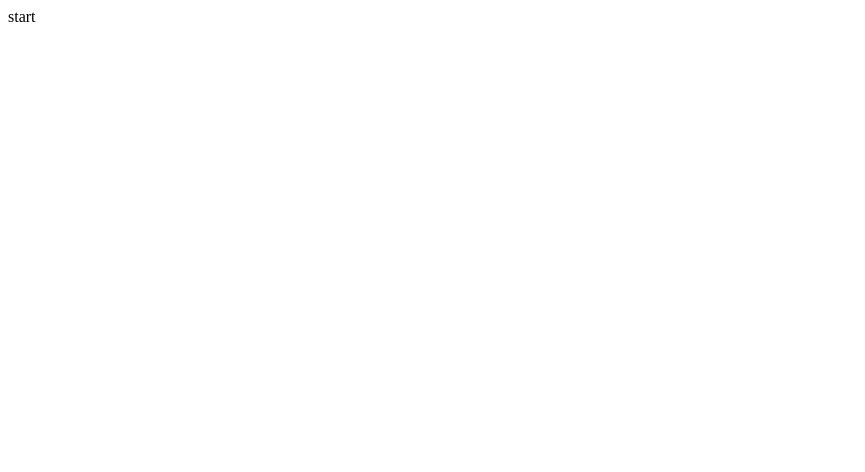
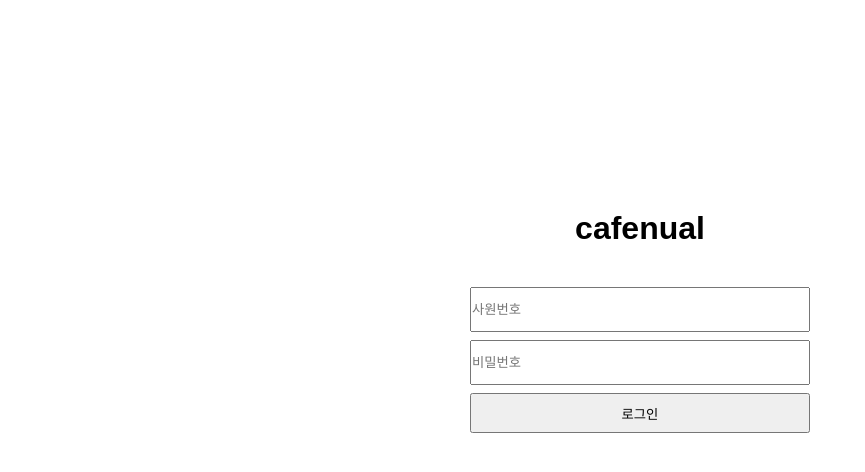
Before and after one commit to cafenual/cafenual-do, a React (Create React App) app in the folder cafenual-front/: page /login in a window 1280 px wide. Shown: the top 472 px of the page, without its empty margins (0-865 px from the left). Built offline with nearby package versions, Linux system fonts and the light colour scheme.

Commit message:
Implements : 로그인 기능(프론트)

```diff
--- a/cafenual-front/package.json
+++ b/cafenual-front/package.json
@@ -10,8 +10,10 @@
     "@types/node": "^12.20.7",
     "@types/react": "^17.0.3",
     "@types/react-dom": "^17.0.3",
+    "@types/react-router-dom": "^5.1.7",
     "react": "^17.0.2",
     "react-dom": "^17.0.2",
+    "react-router-dom": "^5.2.0",
     "react-scripts": "4.0.3",
     "typescript": "^4.2.4",
     "web-vitals": "^1.1.1"
--- /dev/null
+++ b/cafenual-front/src/App.css
@@ -0,0 +1,39 @@
+
+body {
+    font-family: 'Noto Sans KR', sans-serif;
+    background-color: #fff;
+    padding-top:60px;
+  }
+
+  ul {
+    list-style: none;
+  }
+
+  table {
+    border-spacing: 0;
+    border-collapse: collapse;
+  }
+
+  #content {
+    position: relative;
+    margin: 0 auto;
+    width: 100%;
+  }
+
+  *,
+  *:after,
+  *:before {
+    -webkit-box-sizing: border-box;
+    -moz-box-sizing: border-box;
+    box-sizing: border-box; /* input 박스 width:100% 했을 때 튀어나가는거 없애기 */
+    margin: 0;
+    padding: 0;
+  }
+
+  a:link,
+  a:visited,
+  a:active,
+  a:hover {
+    text-decoration: none;
+    color: #fff;
+  }
--- a/cafenual-front/src/App.tsx
+++ b/cafenual-front/src/App.tsx
@@ -1,11 +1,18 @@
+import Login from 'pages/Login';
+import Main from 'pages/Main';
 import React from 'react';
+import { BrowserRouter, Route, Switch } from 'react-router-dom';
+import "./App.css"
 
 
 function App() {
   return (
-    <div className="App">
-      start
-    </div>
+    <BrowserRouter>
+      <Switch>
+        <Route path="/" exact component={Main} />
+        <Route path="/login" component={Login} />
+      </Switch>
+    </BrowserRouter>
   );
 }
 
--- /dev/null
+++ b/cafenual-front/src/pages/Login/index.tsx
@@ -0,0 +1,52 @@
+import React, { useState } from "react";
+import "./styles.css";
+
+const Login = () => {
+  const [form, setForm] = useState({
+    userNum: "",
+    password: "",
+  });
+
+  const onChange = (e: any) => {
+    const nextForm = {
+      ...form,
+      [e.target.name]: e.target.value,
+    };
+    setForm(nextForm);
+  };
+
+  const { userNum, password } = form;
+
+  const onSubmit = (e: any) => {
+    e.preventDefault();
+  };
+
+  return (
+    <div id="Login">
+      <div className="login-form">
+        <h1>
+          cafenual
+        </h1>
+        <form action="" onSubmit={onSubmit}>
+          <input
+            type="text"
+            name="userNum"
+            placeholder="사원번호"
+            value={userNum}
+            onChange={onChange}
+          />
+          <input
+            type="password"
+            name="password"
+            placeholder="비밀번호"
+            value={password}
+            onChange={onChange}
+          />
+          <button type="submit">로그인</button>
+        </form>
+      </div>
+    </div>
+  );
+};
+
+export default Login;
--- /dev/null
+++ b/cafenual-front/src/pages/Login/styles.css
@@ -0,0 +1,20 @@
+.login-form{
+    width:340px;
+    margin: 0 auto;
+}
+
+.login-form h1{
+    text-align: center;
+    padding-top:150px;
+    padding-bottom:40px;
+}
+.login-form input{
+    width:100%;
+    height:45px;
+    margin-bottom:8px;
+}
+
+.login-form button{
+    width:100%;
+    height:40px;
+}
--- /dev/null
+++ b/cafenual-front/src/pages/Main/index.tsx
@@ -0,0 +1,7 @@
+import React from "react";
+
+const Main = () => {
+  return <div>메인페이지 입니다</div>;
+};
+
+export default Main;
--- /dev/null
+++ b/cafenual-front/src/react-app-env.d.ts
@@ -0,0 +1 @@
+/// <reference types="react-scripts" />
```
Also changed, not shown: cafenual-front/tsconfig.json (+3 -8 lines), cafenual-front/src/pages/Main/styles.css (added), 1 other file (tests, documents, lock files or other folders).
